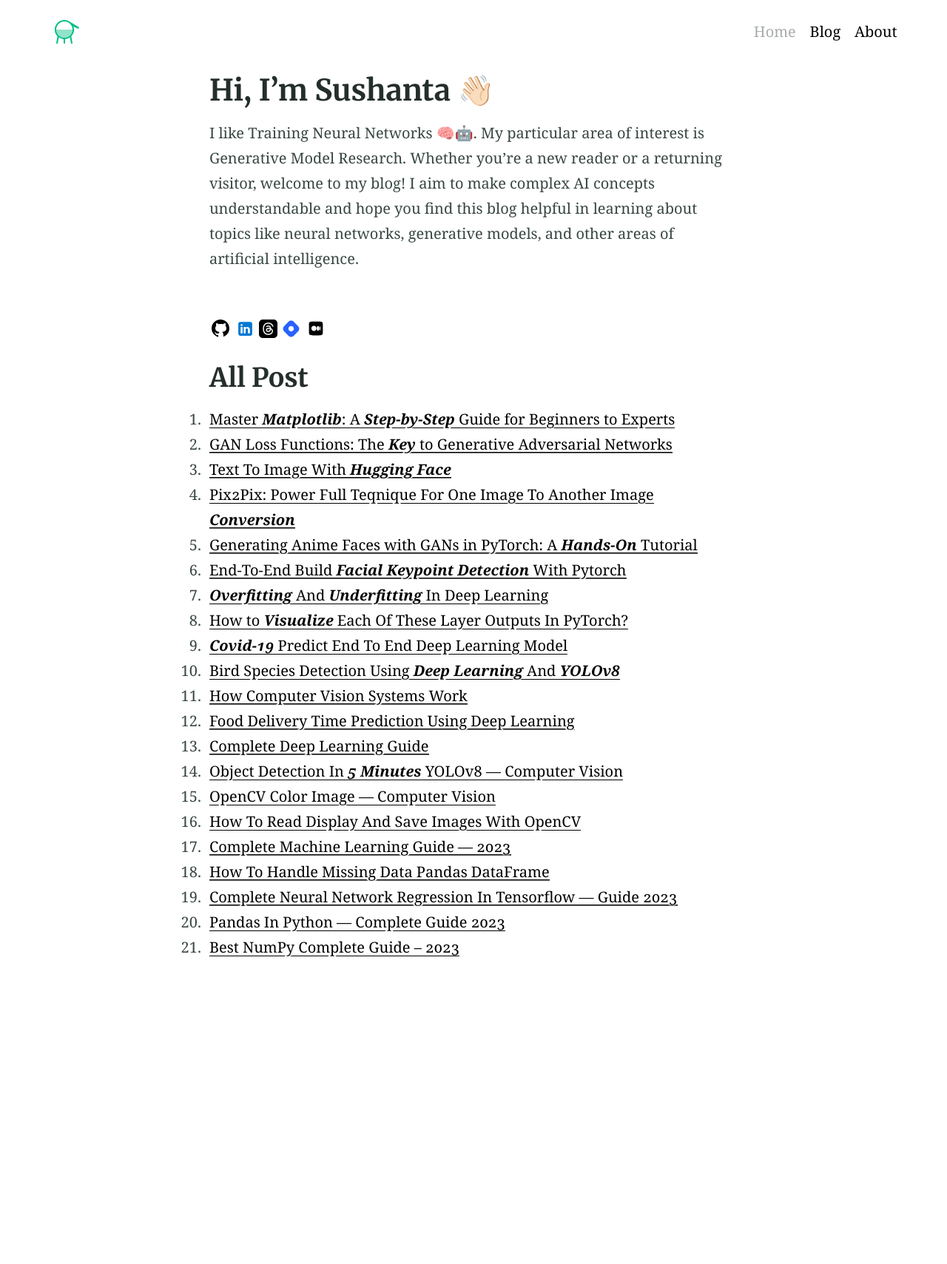
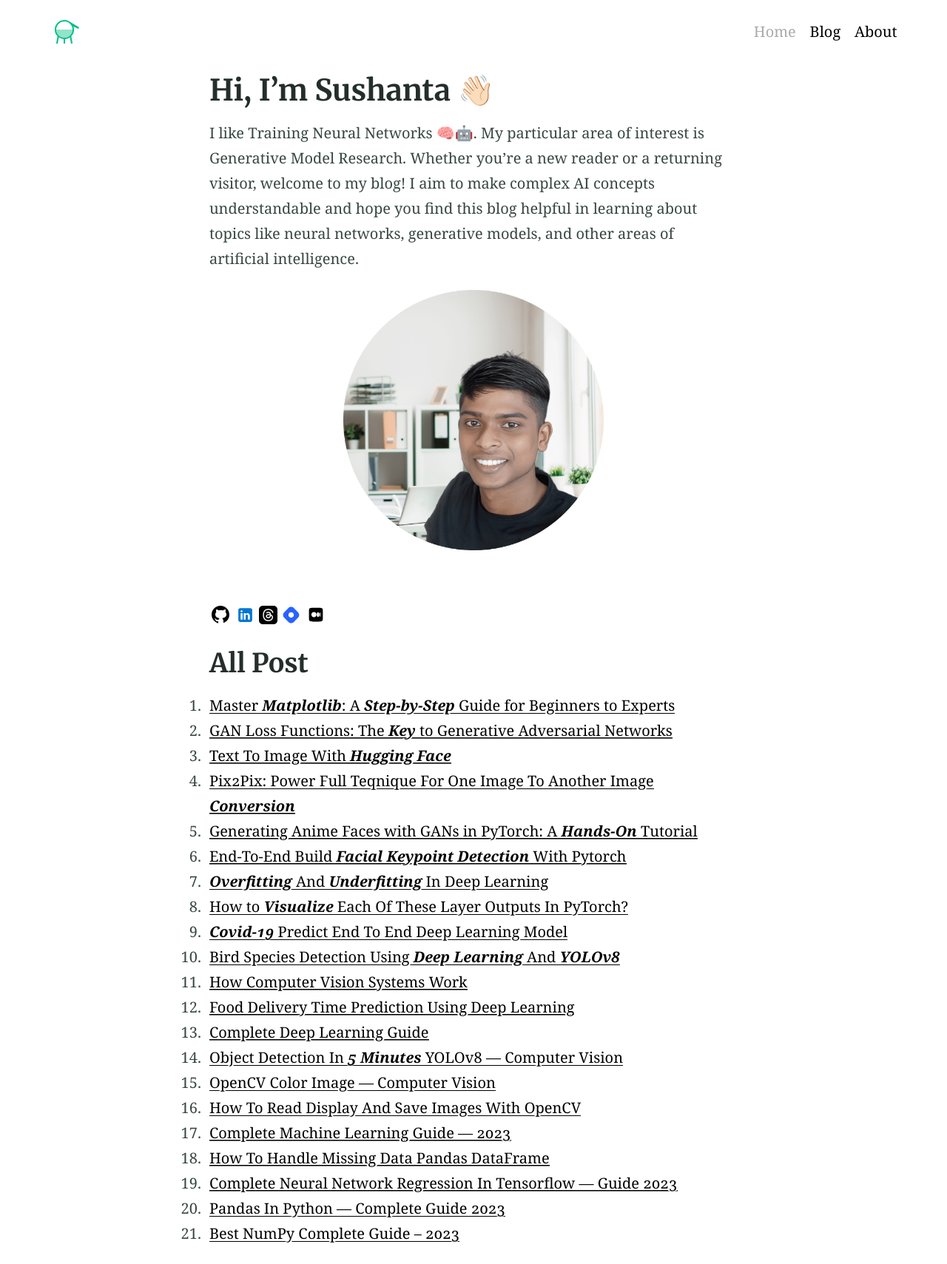
Before and after one commit to hi-sushanta/hi-sushanta.github.io, a Jekyll site: the page built from index.md, in a window 1280 px wide. Shown: the whole page at 74% size. Built offline with Jekyll 4.4.1, drawn with Linux system fonts in a browser that asks for light colours; before the commit the page ends 1322 px from its top, so only the background shows below that.

Commit message:
Again i add profile picture. but I see some issue have in my website so don't worry

```diff
--- a/index.md
+++ b/index.md
@@ -6,6 +6,10 @@ Whether you're a new reader or a returning visitor, welcome to my blog! I aim to
 
 I like Training Neural Networks 🧠🤖. My particular area of interest is Generative Model Research.
 Whether you're a new reader or a returning visitor, welcome to my blog! I aim to make complex AI concepts understandable and hope you find this blog helpful in learning about topics like neural networks, generative models, and other areas of artificial intelligence.
+
+<div align = "center" style="margin-right: 5px; margin-left:5px; margin-top:10px; margin-bottom:10px;">
+    <img src="chi2.png" class = "center" width="50%" height="50%"/>
+</div>
 
 
 <div class="social-icon" style="margin-right:10px; margin-top:50px; margin-bottom:3px;  display: flex; align-items: center;         background:#FFF;  border-radius:16px; width: fit-content;">
```
